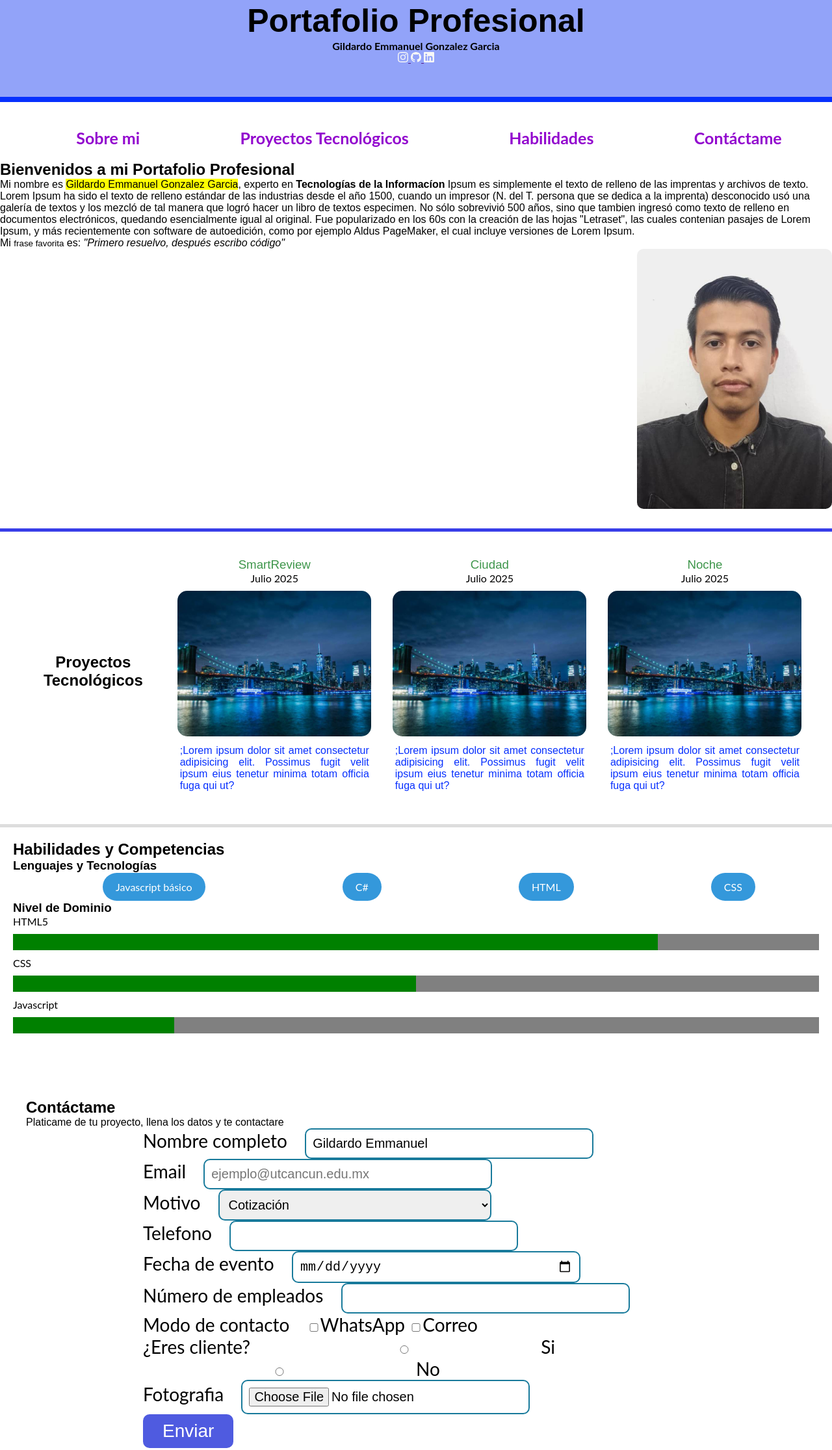
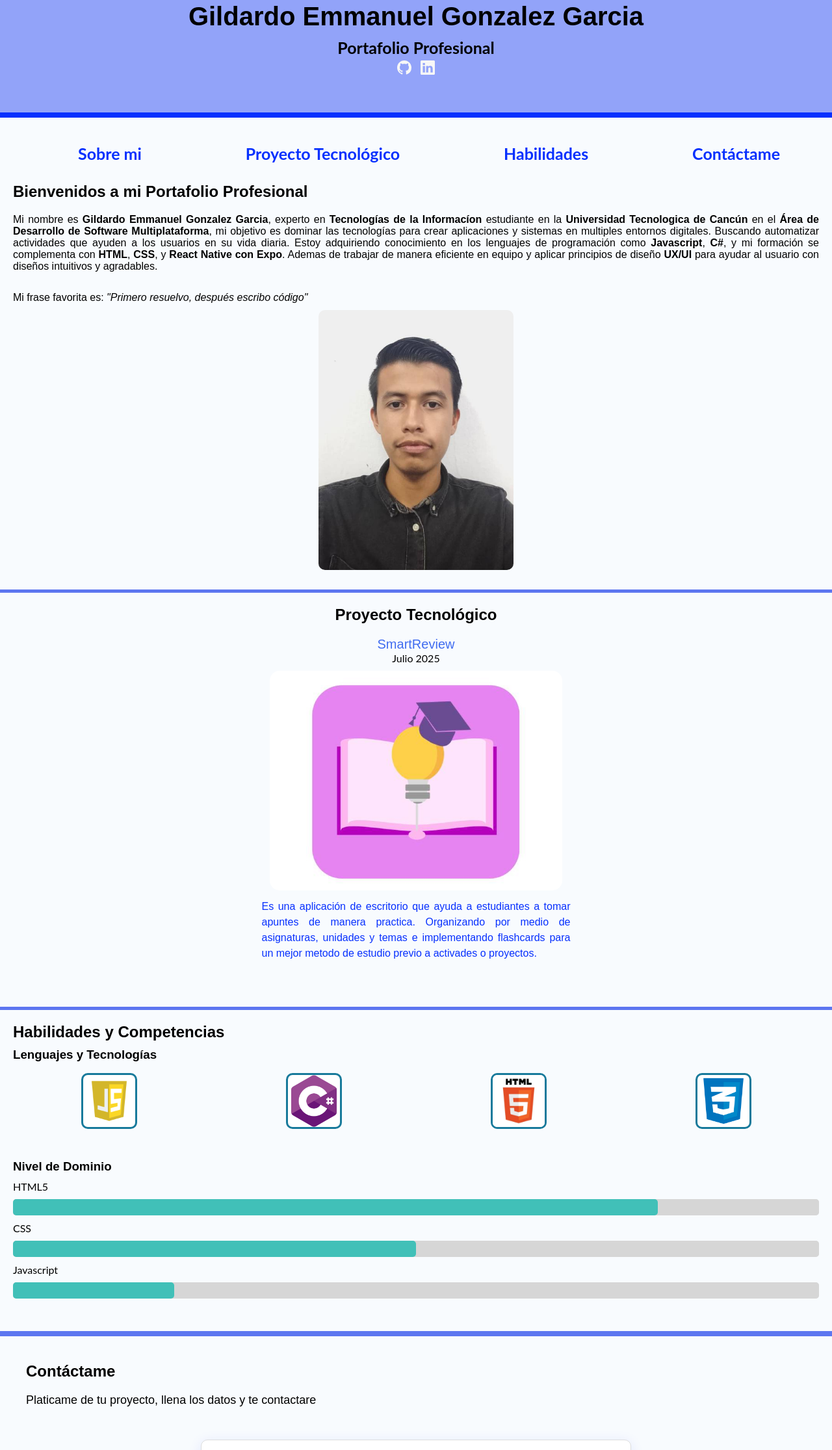
Before and after one commit to Thenoob20-0/portafolio-ggonzalez, a plain HTML site: page index.html in a window 1280 px wide. Shown: the part 47-2278 px from the top of the page at 65% size. Drawn offline with Linux system fonts and the light colour scheme; a web font is replaced by a local one.

Commit message:
Ultimo commit, entrega del portafolio profesional ya finalizado con los cambios realizados para la mejora del diseño

```diff
--- a/css/main.css
+++ b/css/main.css
@@ -6,6 +6,7 @@
 
 body {
     font-family: "Lato", sans-serif;
+    background-color: #f8fbfe;
 }
 
 header {
@@ -18,7 +19,7 @@ header {
 
 h1 {
     font-family: "Zalando Sans", sans-serif;
-    font-size: 50px;
+    font-size: 18px;
 }
 
 h2,
@@ -29,11 +30,28 @@ h3 {
 p {
     color: #000000;
     font-family: "Schibsted Grotesk", sans-serif;
-
+    margin-bottom: 10px;
+    text-align: justify;
 }
 
-.bi{
+.bi {
     color: #F7F7F7;
+    padding: 5px 5px;
+}
+
+.nombre {
+    font-size: 40px;
+    margin-bottom: 10px;
+}
+
+.portafolio {
+    font-size: 25px;
+}
+
+/*Seccion de redes: linkedin, github*/
+.redes {
+    text-decoration: none;
+    cursor: pointer;
 }
 
 #menu-principal {
@@ -46,23 +64,55 @@ nav {
     padding: 20px 0;
 }
 
+/*Seccion principal*/
 #menu-principal a {
+    position: relative;
     text-decoration: none;
-    color: #9206ce;
+    color: #0730fe;
     font-size: 25px;
     font-weight: bolder;
     padding: 8px;
+    transition: color 0.3s ease-in-out;
+}
+
+#menu-principal a::after {
+    content: '';
+    position: absolute;
+    width: 0%;
+    height: 3px;
+    bottom: 0;
+    left: 0;
+    background-color: #8fa9ff;
+    transition: width 0.3s ease-in-out;
 }
 
 #menu-principal a:hover {
-    color: #ffffff;
-    background-color: #9206ce;
+    color: #0730fe;
+}
+
+#menu-principal a:hover::after {
+    width: 100%;
+}
+
+.titulo_p {
+    margin-left: 20px;
+    margin-right: 20px;
+    margin-top: 10px;
+}
+
+.info {
+    padding: 20px;
+}
+
+.info_frase {
+    margin-left: 20px;
+    margin-right: 20px;
 }
 
 #foto-perfil {
     width: 300px;
     border-radius: 10px;
-    float: right;
+    display: flex;
 }
 
 main {
@@ -73,20 +123,27 @@ section {
     overflow: hidden;
 }
 
-#proyectos {
-    padding: 20px 30px;
-    border-top: solid 5px #373de8;
+/*Seccion de proyecto*/
+#proyecto {
+    padding: 20px 0px;
+    border-top: solid 5px #5d76f0;
     margin-top: 30px;
     text-align: center;
 }
 
 #lista-proyectos {
     display: flex;
+    justify-content: center;
+    flex-wrap: wrap;
+    max-width: 1200px;
+    margin: 0 auto;
 }
 
 .proyecto {
-    width: 33%;
-    margin-top: 20px;
+    width: 45%;
+    margin: 20px 2.5%;
+    max-width: 500px;
+    padding: 0;
 }
 
 .proyecto img {
@@ -97,81 +154,220 @@ section {
 
 .proyecto p {
     text-align: justify;
-    padding: 10px 20px;
     color: #0730fe;
+    line-height: 1.5;
+    padding: 0 10px;
+    width: 95%;
+    margin: 10px auto;
 }
 
 .proyecto h3 {
-    color: #3e964b;
+    color: #406cf0;
     font-weight: lighter;
+    font-size: 20px;
 }
 
+.proyecto h2 {
+    margin: 0 auto 20px auto;
+    width: 100%;
+}
+
+/*Seccion de habilidades*/
 #habilidades {
     overflow: hidden;
     margin-top: 20px;
     padding: 20px;
-    border-top: solid 5px #dddddd;
-    margin-bottom: 30px;
+    border-top: solid 5px #5d76f0;
+    margin-bottom: 20px;
 }
 
+.subtitulo_leng {
+    margin-top: 10px;
+    margin-bottom: 10px;
+}
+
+.dominio {
+    margin-top: 30px;
+    margin-bottom: 10px;
+    color: #000000;
+}
+
+/*Seccion de barra*/
 progress {
     width: 100%;
     height: 25px;
     border-radius: 5px;
     margin: 10px 0;
+    background-color: #E0E0E0;
 }
 
-.lista-tecnologias {
-    list-style: none;
-    display: flex;
-    margin-left: 0;
-    gap: 15px;
+progress::-webkit-progress-bar {
+    background-color: #d6d6d6;
+    border-radius: 5px;
 }
 
-.lista-tecnologias li {
-    background-color: #3498db;
-    color: #ffffff;
-    padding: 12px 20px;
-    border-radius: 25px;
-    text-align: center;
+progress::-webkit-progress-value {
+    background-color: #41c0b8;
+    border-radius: 5px;
 }
 
-#contacto{
-    padding: 40px;
+/*Seccion de lenguajes*/
+.lenguajes {
+    display: flex;
+    gap: 20px;
+    justify-content: center;
+    flex-wrap: wrap;
+    margin-bottom: 40px;
+
+    padding: 0;
+    list-style: none;
 }
 
-.campos{
-    width: 70%;
-    clear: both;
-    font-size: 28px;
+.lenguajes li {
+    padding: 0;
+    width: 100px;
+    height: 100px;
+
+    display: flex;
+    justify-content: center;
+    align-items: center;
+
+    list-style: none;
 }
 
-.campos label{
-    padding-right: 20px;
+.lenguajes img {
+    width: 80px;
+    height: 80px;
+    border-radius: 10px;
+    background-color: #ffffff;
+    border: 3px solid #187a9b;
+    transition: transform 0.3s ease, box-shadow 0.3s ease;
+    display: block;
 }
 
-.campos input, select{
-    padding: 10px;
-    border: solid 2px #187a9b;
-    width: 50%;
-    font-size: 20px;
-    border-radius: 10px;
+.lenguajes img:hover {
+    transform: translateY(-5px);
+    box-shadow: 0 8px 16px #06c7ce;
 }
 
-.campos button{
+/*Seccion de contacto*/
+#form {
+    max-width: 600px;
+    margin: 50px auto;
+    padding: 30px;
+    background-color: #ffffff;
+    border-radius: 10px;
+    box-shadow: 0 4px 20px #102cff1a;
+    font-family: Arial, sans-serif;
+    border: 1px solid #ddd;
+}
+
+#form textarea {
+    width: 100%;
+    padding: 12px;
+    margin-top: 5px;
+    margin-bottom: 15px;
+    border: 2px solid #187a9b;
+    border-radius: 8px;
+    box-sizing: border-box;
+    resize: vertical;
+    font-size: 16px;
+    font-family: Arial, sans-serif;
+}
+
+#form textarea:focus {
+    border-color: #5d76f0;
+    outline: none;
+    box-shadow: 0 0 0 3px #5d76f033;
+}
+
+#contacto {
+    padding: 40px;
+    border-top: solid 8px #5d76f0;
+}
+
+.subtitulo_cont {
+    font-size: 18px;
+    color: #000000;
+    margin-bottom: 20px;
+    margin-top: 20px;
+}
+
+.campos,
+.campos1 {
+    margin-bottom: 20px;
+    cursor: pointer;
+}
+
+.campos label,
+.campos1 label {
+    margin-bottom: 8px;
+    font-weight: bold;
+}
+
+.campos input,
+.campos.select {
+    width: 100%;
+    padding: 10px;
+    border: 2px solid #187a9b;
+    border-radius: 10px;
+    font-size: 15px;
+    background-color: #fff;
+    color: #000;
+    box-sizing: border-box;
+}
+
+.span.curso {
+    cursor: pointer;
+}
+
+.motivo {
+    width: 150px;
+    height: 35px;
+    font-size: 16px;
+    border: 2px solid #187a9b;
+    border-radius: 5px;
+    cursor: pointer;
+}
+
+.campos button {
     background-color: #4f5be0;
     color: #ffffff;
     border: none;
-    font-size: 28px;
-    padding: 10px 30px;
+    font-size: 16px;
+    padding: 12px;
     border-radius: 10px;
+    cursor: pointer;
+    width: 100%;
+    transition: background-color 0.3s ease;
 }
 
-.campos .opciones{
-    width: 20px;
+.campos button:hover {
+    background-color: #3748c8;
 }
 
-footer{
+.campos .opciones {
+    width: 20px;
+    cursor: pointer;
+}
+
+.comentarios {
+    width: 150px;
+    height: 35px;
+    font-size: 16px;
+    border: 2px solid #187a9b;
+    border-radius: 5px;
+    cursor: pointer;
+}
+
+/*Seccion de pie de pagina*/
+.derechos {
+    text-align: center;
+    color: #ffffff
+}
+
+
+footer {
     overflow: hidden;
     padding: 40px 0;
     background-color: #5f74ec;
--- a/index.html
+++ b/index.html
@@ -8,25 +8,18 @@
 
 <body>
     <header> <!-- Encabezado de la página web -->
-        <h1>Portafolio Profesional</h1>
-        <h4>Gildardo Emmanuel Gonzalez Garcia</h4>
+        <h1 class="nombre">Gildardo Emmanuel Gonzalez Garcia</h1>
+        <h4 class="portafolio">Portafolio Profesional</h4>
         <aside>
-            <a href="" class="redes">
-                <svg xmlns="http://www.w3.org/2000/svg" width="16" height="16" fill="currentColor"
-                    class="bi bi-instagram" viewBox="0 0 16 16">
-                    <path
-                        d="M8 0C5.829 0 5.556.01 4.703.048 3.85.088 3.269.222 2.76.42a3.9 3.9 0 0 0-1.417.923A3.9 3.9 0 0 0 .42 2.76C.222 3.268.087 3.85.048 4.7.01 5.555 0 5.827 0 8.001c0 2.172.01 2.444.048 3.297.04.852.174 1.433.372 1.942.205.526.478.972.923 1.417.444.445.89.719 1.416.923.51.198 1.09.333 1.942.372C5.555 15.99 5.827 16 8 16s2.444-.01 3.298-.048c.851-.04 1.434-.174 1.943-.372a3.9 3.9 0 0 0 1.416-.923c.445-.445.718-.891.923-1.417.197-.509.332-1.09.372-1.942C15.99 10.445 16 10.173 16 8s-.01-2.445-.048-3.299c-.04-.851-.175-1.433-.372-1.941a3.9 3.9 0 0 0-.923-1.417A3.9 3.9 0 0 0 13.24.42c-.51-.198-1.092-.333-1.943-.372C10.443.01 10.172 0 7.998 0zm-.717 1.442h.718c2.136 0 2.389.007 3.232.046.78.035 1.204.166 1.486.275.373.145.64.319.92.599s.453.546.598.92c.11.281.24.705.275 1.485.039.843.047 1.096.047 3.231s-.008 2.389-.047 3.232c-.035.78-.166 1.203-.275 1.485a2.5 2.5 0 0 1-.599.919c-.28.28-.546.453-.92.598-.28.11-.704.24-1.485.276-.843.038-1.096.047-3.232.047s-2.39-.009-3.233-.047c-.78-.036-1.203-.166-1.485-.276a2.5 2.5 0 0 1-.92-.598 2.5 2.5 0 0 1-.6-.92c-.109-.281-.24-.705-.275-1.485-.038-.843-.046-1.096-.046-3.233s.008-2.388.046-3.231c.036-.78.166-1.204.276-1.486.145-.373.319-.64.599-.92s.546-.453.92-.598c.282-.11.705-.24 1.485-.276.738-.034 1.024-.044 2.515-.045zm4.988 1.328a.96.96 0 1 0 0 1.92.96.96 0 0 0 0-1.92m-4.27 1.122a4.109 4.109 0 1 0 0 8.217 4.109 4.109 0 0 0 0-8.217m0 1.441a2.667 2.667 0 1 1 0 5.334 2.667 2.667 0 0 1 0-5.334" />
-                </svg>
-            </a>
-            <a href="" class="redes">
-                <svg xmlns="http://www.w3.org/2000/svg" width="16" height="16" fill="currentColor" class="bi bi-github"
+            <a href="https://github.com/Thenoob20-0" class="redes">
+                <svg xmlns="http://www.w3.org/2000/svg" width="22" height="22" fill="currentColor" class="bi bi-github"
                     viewBox="0 0 16 16">
                     <path
                         d="M8 0C3.58 0 0 3.58 0 8c0 3.54 2.29 6.53 5.47 7.59.4.07.55-.17.55-.38 0-.19-.01-.82-.01-1.49-2.01.37-2.53-.49-2.69-.94-.09-.23-.48-.94-.82-1.13-.28-.15-.68-.52-.01-.53.63-.01 1.08.58 1.23.82.72 1.21 1.87.87 2.33.66.07-.52.28-.87.51-1.07-1.78-.2-3.64-.89-3.64-3.95 0-.87.31-1.59.82-2.15-.08-.2-.36-1.02.08-2.12 0 0 .67-.21 2.2.82.64-.18 1.32-.27 2-.27s1.36.09 2 .27c1.53-1.04 2.2-.82 2.2-.82.44 1.1.16 1.92.08 2.12.51.56.82 1.27.82 2.15 0 3.07-1.87 3.75-3.65 3.95.29.25.54.73.54 1.48 0 1.07-.01 1.93-.01 2.2 0 .21.15.46.55.38A8.01 8.01 0 0 0 16 8c0-4.42-3.58-8-8-8" />
                 </svg>
             </a>
-            <a href="" class="redes">
-                <svg xmlns="http://www.w3.org/2000/svg" width="16" height="16" fill="currentColor"
+            <a href="https://www.linkedin.com/in/gildardo-emmanuel-gonzalez-garcia-1b794738b/" class="redes">
+                <svg xmlns="http://www.w3.org/2000/svg" width="22" height="22" fill="currentColor"
                     class="bi bi-linkedin" viewBox="0 0 16 16">
                     <path
                         d="M0 1.146C0 .513.526 0 1.175 0h13.65C15.474 0 16 .513 16 1.146v13.708c0 .633-.526 1.146-1.175 1.146H1.175C.526 16 0 15.487 0 14.854zm4.943 12.248V6.169H2.542v7.225zm-1.2-8.212c.837 0 1.358-.554 1.358-1.248-.015-.709-.52-1.248-1.342-1.248S2.4 3.226 2.4 3.934c0 .694.521 1.248 1.327 1.248zm4.908 8.212V9.359c0-.216.016-.432.08-.586.173-.431.568-.878 1.232-.878.869 0 1.216.662 1.216 1.634v3.865h2.401V9.25c0-2.22-1.184-3.252-2.764-3.252-1.274 0-1.845.7-2.165 1.193v.025h-.016l.016-.025V6.169h-2.4c.03.678 0 7.225 0 7.225z" />
@@ -37,68 +30,60 @@
     <!-- Menu de navegación -->
     <nav>
         <ul id="menu-principal">
-            <li><a href="#">Sobre mi</a></li>
-            <li><a href="#proyectos">Proyectos Tecnológicos</a></li>
+            <li><a href="#sobre_mi">Sobre mi</a></li>
+            <li><a href="#proyecto">Proyecto Tecnológico</a></li>
             <li><a href="#habilidades">Habilidades</a></li>
-            <li><a href="#">Contáctame</a></li>
+            <li><a href="#contacto">Contáctame</a></li>
         </ul>
     </nav>
     <!-- Contenido principal-->
     <main>
-        <section>
-            <h2>Bienvenidos a mi Portafolio Profesional</h2>
-            <p>Mi nombre es <mark>Gildardo Emmanuel Gonzalez Garcia</mark>, experto en <strong>Tecnologías de la
-                    Informacíon</strong> Ipsum es simplemente el texto de relleno de
-                las imprentas y archivos de texto. Lorem Ipsum ha sido
-                el texto de relleno estándar de las industrias desde el año 1500, cuando un impresor (N. del T. persona
-                que se dedica a la imprenta) desconocido usó una galería de textos y los mezcló de tal manera que logró
-                hacer un libro de textos especimen. No sólo sobrevivió 500 años, sino que tambien ingresó como texto de
-                relleno en documentos electrónicos, quedando esencialmente igual al original. Fue popularizado en los
-                60s con la creación de las hojas "Letraset", las cuales contenian pasajes de Lorem Ipsum, y más
-                recientemente con software de autoedición, como por ejemplo Aldus PageMaker, el cual incluye versiones
-                de Lorem Ipsum.</p>
-            <p>Mi <small>frase favorita</small> es: <em>"Primero resuelvo, después escribo código"</em></p>
+        <section id="sobre_mi">
+            <h2 class="titulo_p">Bienvenidos a mi Portafolio Profesional</h2>
+            <p class="info">Mi nombre es <strong>Gildardo Emmanuel Gonzalez Garcia</strong>, experto en
+                <strong>Tecnologías
+                    de la
+                    Informacíon</strong> estudiante en la <strong>Universidad Tecnologica de Cancún</strong> en el
+                <strong>Área de Desarrollo de
+                    Software Multiplataforma</strong>, mi objetivo es dominar las tecnologías para crear aplicaciones y
+                sistemas en
+                multiples entornos digitales. Buscando automatizar actividades que ayuden a los usuarios en su vida
+                diaria. Estoy adquiriendo conocimiento en los lenguajes de programación como
+                <strong>Javascript</strong>,<strong> C#</strong>, y mi formación se
+                complementa con <strong>HTML</strong>,<strong> CSS</strong>, y <strong>React Native con Expo</strong>.
+                Ademas de trabajar de manera eficiente en equipo y
+                aplicar principios de diseño <strong>UX/UI</strong> para ayudar al usuario con diseños
+                intuitivos y agradables.
+            </p>
+            <p class="info_frase">Mi frase favorita es: <em>"Primero resuelvo, después escribo código"</em></p>
             <img src="images/foto-perfil.jpg" alt="Foto de perfil" id="foto-perfil" />
         </section>
-        <section id="proyectos">
+
+        <section id="proyecto">
+            <h2>Proyecto Tecnológico</h2>
             <div id="lista-proyectos">
-                <h2>Proyectos Tecnológicos</h2>
+
                 <article class="proyecto">
                     <h3>SmartReview</h3>
                     <time datatime="2025-07">Julio 2025</time>
-                    <img src="images/Imagen Ciudad.jpg">
-                    <p>;Lorem ipsum dolor sit amet consectetur adipisicing elit.
-                        Possimus fugit velit ipsum eius tenetur
-                        minima totam officia fuga qui ut?</p>
-                </article>
-                <article class="proyecto">
-                    <h3>Ciudad</h3>
-                    <time datatime="2025-07">Julio 2025</time>
-                    <img src="images/Imagen Ciudad.jpg">
-                    <p>;Lorem ipsum dolor sit amet consectetur adipisicing elit.
-                        Possimus fugit velit ipsum eius tenetur
-                        minima totam officia fuga qui ut?</p>
-                </article>
-                <article class="proyecto">
-                    <h3>Noche</h3>
-                    <time datatime="2025-07">Julio 2025</time>
-                    <img src="images/Imagen Ciudad.jpg">
-                    <p>;Lorem ipsum dolor sit amet consectetur adipisicing elit.
-                        Possimus fugit velit ipsum eius tenetur
-                        minima totam officia fuga qui ut?</p>
+                    <img src="images/smartreview.jpg">
+                    <p>Es una aplicación de escritorio que ayuda a estudiantes a tomar apuntes de manera practica.
+                        Organizando por medio de asignaturas, unidades y temas e implementando flashcards para un mejor
+                        metodo de estudio previo a activades o proyectos. </p>
                 </article>
             </div>
         </section>
+
         <section id="habilidades">
             <h2>Habilidades y Competencias</h2>
-            <h3>Lenguajes y Tecnologías</h3>
-            <ul class="lista-tecnologias">
-                <li>Javascript básico</li>
-                <li>C#</li>
-                <li>HTML</li>
-                <li>CSS</li>
+            <h3 class="subtitulo_leng">Lenguajes y Tecnologías</h3>
+            <ul class="lenguajes">
+                <li><img src="images/Javascript.webp" alt="Javascript" /></li>
+                <li><img src="images/Csharp.png" alt="C#" /></li>
+                <li><img src="images/HTML5.webp" alt="HTML5" /></li>
+                <li><img src="images/CSS.png" alt="CSS" /></li>
             </ul>
-            <h3>Nivel de Dominio</h3>
+            <h3 class="dominio">Nivel de Dominio</h3>
             <div>
                 <label>HTML5</label>
                 <progress max="100" value="80">80%</progress>
@@ -112,13 +97,14 @@
                 <progress max="100" value="20">20%</progress>
             </div>
         </section>
+
         <section id="contacto">
             <h2>Contáctame</h2>
-            <p>Platicame de tu proyecto, llena los datos y te contactare</p>
-            <form>
+            <p class="subtitulo_cont">Platicame de tu proyecto, llena los datos y te contactare</p>
+            <form id="form">
                 <div class="campos">
                     <label>Nombre completo</label>
-                    <input type="text" value="Gildardo Emmanuel" name="nombre" placeholder="Nombre completo" required />
+                    <input type="text" name="nombre" placeholder="Nombre completo" required />
                 </div>
                 <div class="campos">
                     <label>Email</label>
@@ -126,15 +112,16 @@
                 </div>
                 <div class="campos">
                     <label>Motivo</label>
-                    <select>
+                    <select class="motivo">
+                        <option value="0"></option>
                         <option value="1">Contacto</option>
-                        <option selected>Cotización</option>
-                        <option>Otro</option>
+                        <option value="2">Cotización</option>
+                        <option value="3">Otro</option>
                     </select>
                 </div>
                 <div class="campos">
                     <label>Telefono</label>
-                    <input type="tel" />
+                    <input type="tel" placeholder="9988776655" />
                 </div>
                 <div class="campos">
                     <label>Fecha de evento</label>
@@ -142,14 +129,14 @@
                 </div>
                 <div class="campos">
                     <label>Número de empleados</label>
-                    <input type="number" />
+                    <input type="number" placeholder="1" />
                 </div>
                 <div class="campos">
                     <label>Modo de contacto</label>
                     <input type="checkbox" class="opciones" name="modalidad"><span>WhatsApp</span>
                     <input type="checkbox" class="opciones" name="modalidad"><span>Correo</span>
                 </div>
-                <div class="campos">
+                <div class="campos1">
                     <label>¿Eres cliente?</label>
                     <input type="radio" name="es_cliente" /><span>Si</span>
                     <input type="radio" name="es_cliente" /><span>No</span>
@@ -159,14 +146,20 @@
                     <input type="file" />
                 </div>
                 <div class="campos">
+                    <label type="comentary">Comentarios</label>
+                    <textarea id="comentarios" class="form-control" name="comentarios"
+                        placeholder="Escribe tus comentarios" rows="5"></textarea>
+                </div>
+                <div class="campos">
                     <button type="submit">Enviar</button>
                 </div>
-
             </form>
         </section>
+
     </main>
+
     <footer>
-        <p>&copy; 2025 Todos los derechos reservados - Gildardo Emmanuel Gonzalez Garcia</p>
+        <p class="derechos">&copy; 2025 Todos los derechos reservados - Gildardo Emmanuel Gonzalez Garcia</p>
     </footer>
 </body>
 
```
Also changed, not shown: images/CSS.png (added), images/Csharp.png (added), images/HTML5.webp (added), images/Imagen Ciudad.jpg (deleted), images/Javascript.webp (added), images/smartreview.jpg (added).
